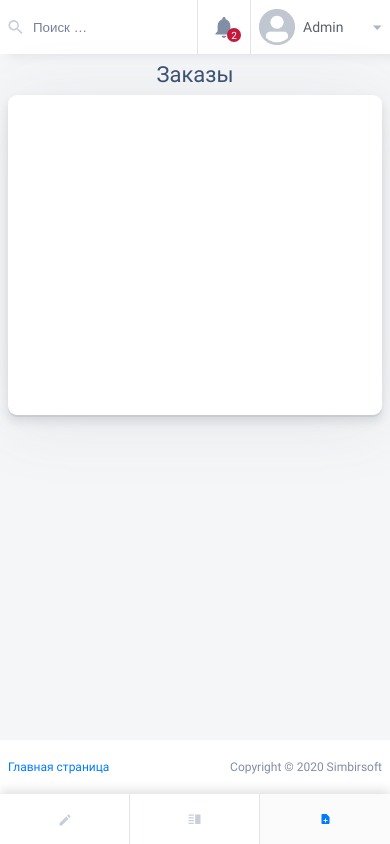
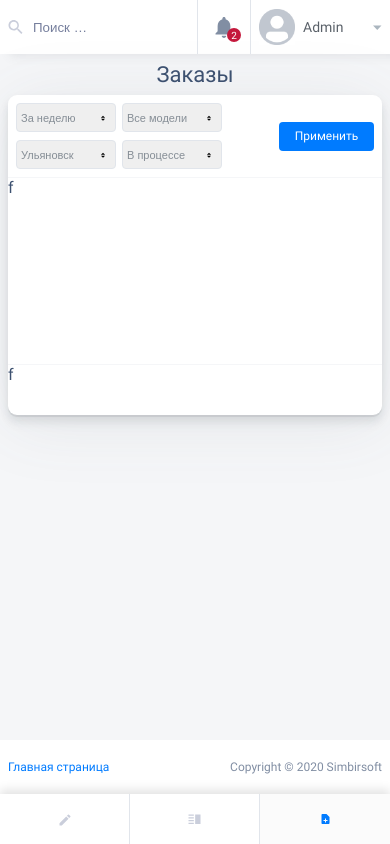
Before and after one commit to PolyantsevYury/need-for-drive, a React (Create React App) app: page /admin/orders in a window 390 px wide. Built offline with nearby package versions, Linux system fonts and the light colour scheme; what react-geocode would draw is missing.

Commit message:
Add adaptive/responsive header and filter form

```diff
--- a/src/components/adminPage/orders/Orders.js
+++ b/src/components/adminPage/orders/Orders.js
@@ -1,11 +1,67 @@
 import React from "react";
 import "./Orders.scss";
+import { Form, Formik } from "formik";
+import { Button } from "../../common/buttons/Buttons";
+import { Filter } from "../../common/forms/Forms";
 
 const Orders = () => {
+  const periodOptions = [
+    { key: "За год", value: "year" },
+    { key: "За месяц", value: "month" },
+    { key: "За неделю", value: "week" },
+    { key: "За день", value: "day" },
+  ];
+  const modelOptions = [
+    { key: "Все модели", value: "all" },
+    { key: "Elantra", value: "Elantra" },
+    { key: "Tucson", value: "Tucson" },
+    { key: "Solaris", value: "Solaris" },
+  ];
+  const cityOptions = [
+    { key: "Ульяновск", value: "Ульяновск" },
+    { key: "Саранск", value: "Саранск" },
+    { key: "Самара", value: "Самара" },
+    { key: "Краснодар", value: "Краснодар" },
+  ];
+  const statusOptions = [
+    { key: "В процессе", value: "process" },
+    { key: "Завершенные", value: "finished" },
+  ];
+  const initialValues = {
+    period: "week",
+    model: "all",
+    city: "Ульяновск",
+    status: "process",
+  };
+  // eslint-disable-next-line no-console
+  const onFilterSubmit = (value) => console.log(value);
+
   return (
     <div className="orders">
       <h2 className="content__title">Заказы</h2>
-      <div className="content__card orders__card"> </div>
+      <div className="content__card orders__card">
+        <div className="orders__header">
+          <Formik initialValues={initialValues} onSubmit={onFilterSubmit}>
+            <Form className="orders__filter">
+              <div className="orders__filter-items">
+                <div className="container">
+                  <Filter name="period" options={periodOptions} />
+                  <Filter name="model" options={modelOptions} />
+                </div>
+                <div className="container">
+                  <Filter name="city" options={cityOptions} />
+                  <Filter name="status" options={statusOptions} />
+                </div>
+              </div>
+              <div className="orders__filter-btn">
+                <Button additionalStyles="button__admin">Применить</Button>
+              </div>
+            </Form>
+          </Formik>
+        </div>
+        <div className="orders__content">f</div>
+        <div className="orders__footer">f</div>
+      </div>
     </div>
   );
 };
--- a/src/components/adminPage/orders/Orders.scss
+++ b/src/components/adminPage/orders/Orders.scss
@@ -1,5 +1,73 @@
+@import "../../../assets/variables";
+
 .orders {
   &__card {
     min-height: 320px;
+    display: flex;
+    flex-direction: column;
+  }
+
+  &__header {
+    padding: 0 0 14px 14px;
+    display: flex;
+    align-items: center;
+
+    @media (max-width: $max-mobile) {
+      padding: 0 0 8px 8px;
+    }
+  }
+
+  &__filter {
+    display: flex;
+    justify-content: space-between;
+    align-items: center;
+    width: 100%;
+
+    select {
+      margin-right: 8px;
+
+      @media (max-width: $max-tablet) {
+        margin-right: 0;
+      }
+    }
+  }
+
+  &__filter-items {
+    flex-grow: 1;
+    display: flex;
+    flex-wrap: wrap;
+
+    .container {
+      display: flex;
+      margin-top: 16px;
+
+      @media (max-width: $max-mobile) {
+        margin-top: 8px;
+      }
+    }
+  }
+
+  &__filter-btn {
+    margin: 14px 14px 0 0;
+    display: flex;
+    justify-content: center;
+
+    @media (max-width: $max-mobile) {
+      margin: 8px 8px 0 0;
+    }
+  }
+
+  &__content {
+    flex-grow: 1;
+    border-top: 1px solid #F5F6F8;
+    border-bottom: 1px solid #F5F6F8;
+  }
+
+  &__footer {
+    height: 56px;
+
+    @media (max-width: $max-mobile) {
+      height: 50px;
+    }
   }
 }
--- a/src/components/common/forms/Forms.js
+++ b/src/components/common/forms/Forms.js
@@ -11,7 +11,10 @@ import {
   ComboboxOption,
   ComboboxPopover,
 } from "@reach/combobox";
+import { Field } from "formik";
 import Clean from "../../../assets/images/icons/clean_icon.svg";
+import dropDown from "../../../assets/images/icons/arrow_drop_down.svg";
+import dropUp from "../../../assets/images/icons/arrow_drop_up.svg";
 
 export const Radio = ({ name, items, onChange, direction }) => {
   const inputClass = classNames("input", {
@@ -248,3 +251,23 @@ export const Text = ({ title, placeholder, type }) => {
     </div>
   );
 };
+
+export const Filter = ({ name, options }) => {
+  return (
+    <>
+      <Field className="admin-filter" as="select" id={name} name={name}>
+        {options.map((option) => {
+          return (
+            <option key={option.value} value={option.value}>
+              {option.key}
+            </option>
+          );
+        })}
+      </Field>
+      <div className="admin-filter__arrows">
+        <img src={dropUp} alt=" " />
+        <img src={dropDown} alt=" " />
+      </div>
+    </>
+  );
+};
--- a/src/components/common/forms/Forms.scss
+++ b/src/components/common/forms/Forms.scss
@@ -202,3 +202,34 @@
     }
   }
 }
+
+.admin-filter {
+  border: 1px solid #E1E5EB;
+  border-radius: 4px;
+  height: 29px;
+  font-size: 11px;
+  color: #868E96;
+  width: 100%;
+  max-width: 120px;
+  min-width: 100px;
+  -moz-appearance: none;
+  -webkit-appearance: none;
+  padding-left: 4px;
+
+  &:focus,
+  &:hover {
+    outline: none;
+  }
+
+  &__arrows {
+    position: relative;
+    right: 22px;
+    display: flex;
+    flex-direction: column;
+    justify-content: center;
+
+    @media (max-width: $max-tablet) {
+      right: 16px;
+    }
+  }
+}
```
Also changed, not shown: src/assets/images/icons/arrow_drop_down.svg (added), src/assets/images/icons/arrow_drop_up.svg (added).
